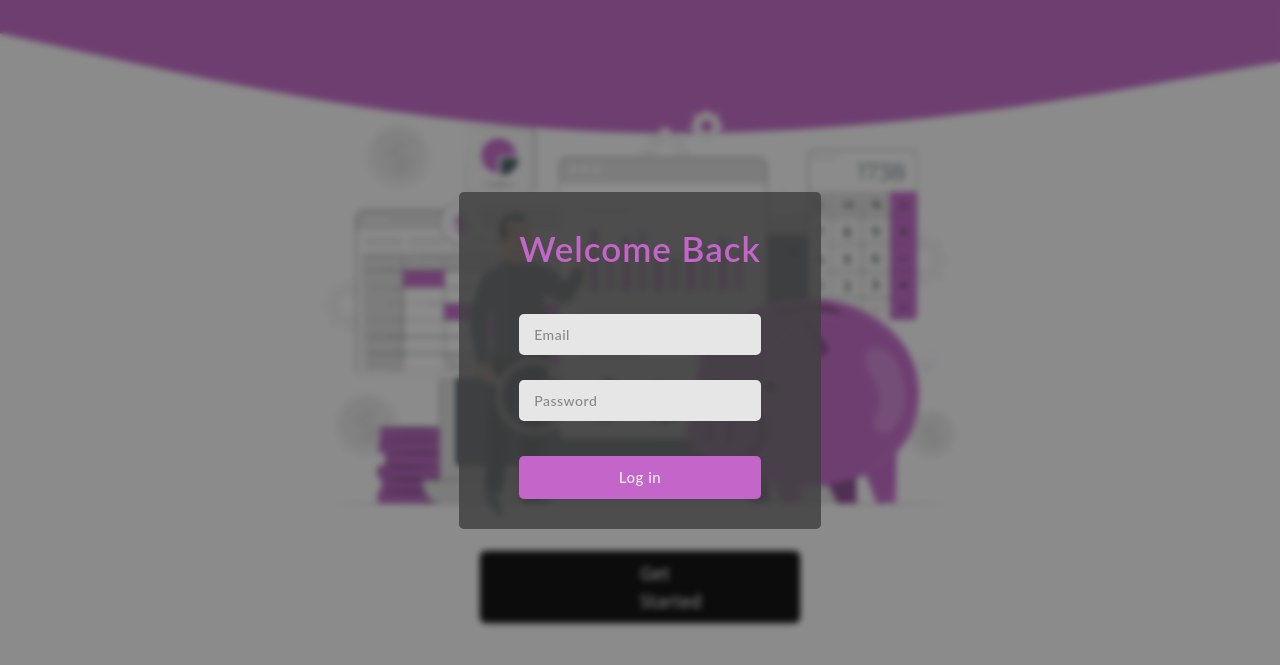
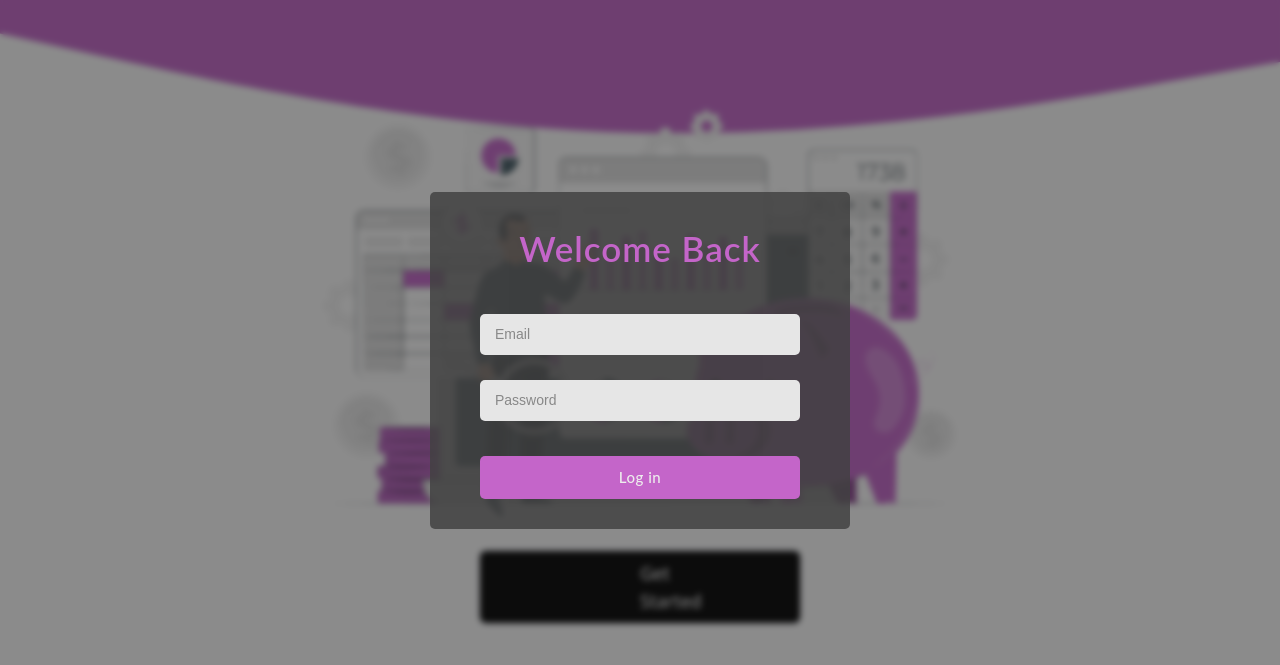
Before and after one commit to ani1609/Spendwise, a React app in the folder client/: page / in a window 1280 px wide. Both pictures are taken after a click on the button "Login". Shown: the part 75-740 px from the top of the page. Built offline with nearby package versions, Linux system fonts and the light colour scheme; some packages are replaced by stand-ins of ours; no server answers; a web font is replaced by a local one.

Commit message:
UI fix #164 made Login and Signup modal and input same width (#166)
Co-authored-by: Imamul Islam nAyeem <imamul.nayeem@gmail.com>
Co-authored-by: Ankit Kr Chowdhury <89239354+ani1609@users.noreply.github.com>

```diff
--- a/client/src/styles/Login.css
+++ b/client/src/styles/Login.css
@@ -5,7 +5,7 @@
     justify-content: center;
     align-items: center;
     gap: 40px;
-    padding: 30px 60px;
+    padding: 30px 50px;
     border-radius: 5px;
     transition: 0.5s ease-in-out;
     background-color: rgba(65, 65, 65, 0.833);
@@ -34,12 +34,13 @@
     justify-content: center;
     align-items: center;
     gap: 25px;
-    width: 100%;
+    width: 20rem;
 }
 
 .login_form_container form input
 {
     font-size: 14px;
+    font-family: 'Montserrat', sans-serif;
     font-weight: 500;
     padding: 10px 15px;
     box-sizing: border-box;
@@ -51,14 +52,12 @@
     width: 100%;
     opacity: 0;
     background-color: rgb(230, 230, 230);
-    font-family: 'Lato', sans-serif;
-    letter-spacing: 0.5px;
     color: #888888;
 }
 
 .login_form_container form input::placeholder
 {
-    color: var(--light_secondary-font);
+    color: #888888;
 }
 
 .login_form_container button
@@ -71,12 +70,13 @@
     padding: 10px 15px;
     border-radius: 5px;
     border: none;
+    font-family: 'Montserrat', sans-serif;
     font-weight: 500;
     opacity: 0;
     animation-name: fadeInSlideIn;
     animation-duration: 0.5s;
     animation-fill-mode: forwards;
-    animation-delay: 900ms;
+    animation-delay: 1300ms;
     font-family: 'Lato', sans-serif;
     letter-spacing: 0.5px;
 }
--- a/client/src/styles/Signup.css
+++ b/client/src/styles/Signup.css
@@ -16,7 +16,7 @@
 {
     color: var(--primary);
     font-weight: 600;
-    font-size: 35px;
+    font-size: 31px;
     margin: 0;
     opacity: 0;
     animation-name: fadeInSlideIn;
@@ -35,7 +35,7 @@
     justify-content: center;
     align-items: center;
     gap: 25px;
-    width: 100%;
+    width: 20rem;
 }
 
 .signup_form_container form input
```
